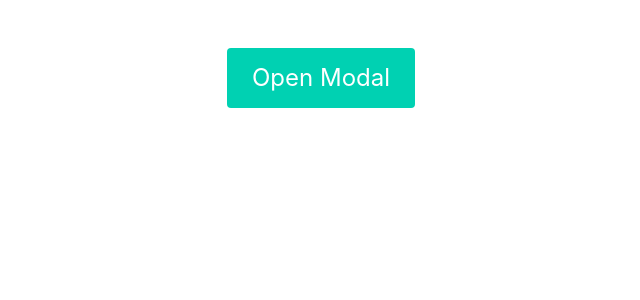
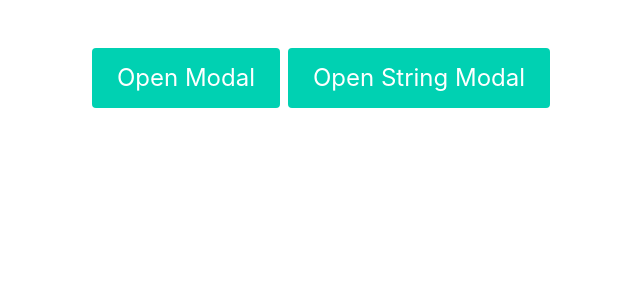
Before and after one commit to mainawycliffe/ng-cdk-overlay-demo, an Angular app: page / in a window 1280 px wide. Shown: the top 300 px of the page, without its empty margins (319-959 px from the left). Built offline with nearby package versions, Linux system fonts and the light colour scheme.

Commit message:
add second string modal button

```diff
--- a/src/app/app.component.html
+++ b/src/app/app.component.html
@@ -1,8 +1,13 @@
 <div class="section">
   <div class="container has-text-centered">
-    <button (click)="open(tpl)" class="button is-primary is-large">
-      Open Modal
-    </button>
+    <div class="buttons is-centered">
+      <button (click)="open(tpl)" class="button is-primary is-large">
+        Open Modal
+      </button>
+      <button (click)="open(content)" class="button is-primary is-large">
+        Open String Modal
+      </button>
+    </div>
   </div>
 </div>
 
--- a/src/app/app.component.ts
+++ b/src/app/app.component.ts
@@ -7,9 +7,11 @@ import { OverlayService } from './overlay.service';
   styleUrls: ['./app.component.scss']
 })
 export class AppComponent {
+  content = 'Hello, who am i?';
+
   constructor(private overlayService: OverlayService) {}
 
-  open(content: TemplateRef<any>) {
+  open(content: TemplateRef<any> | string) {
     const ref = this.overlayService.open(content, null);
 
     ref.afterClosed$.subscribe(data => {
```
